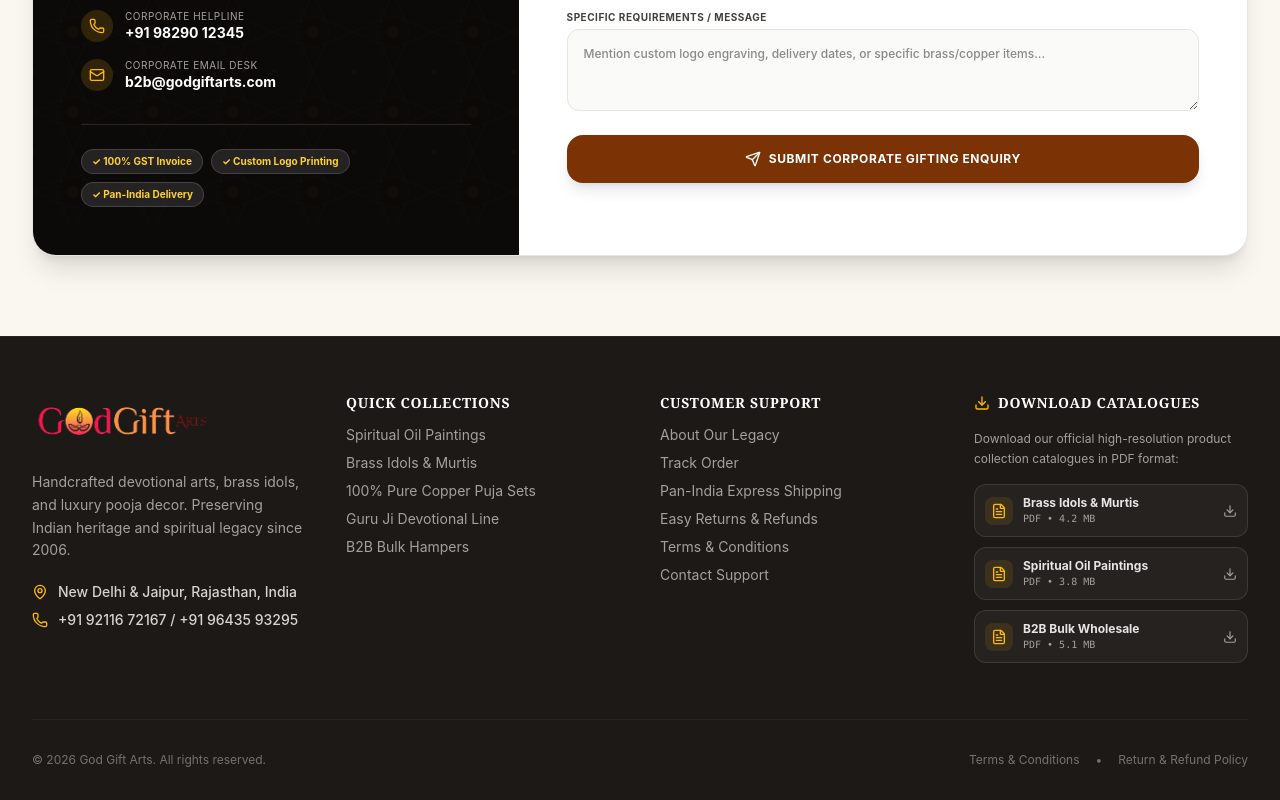
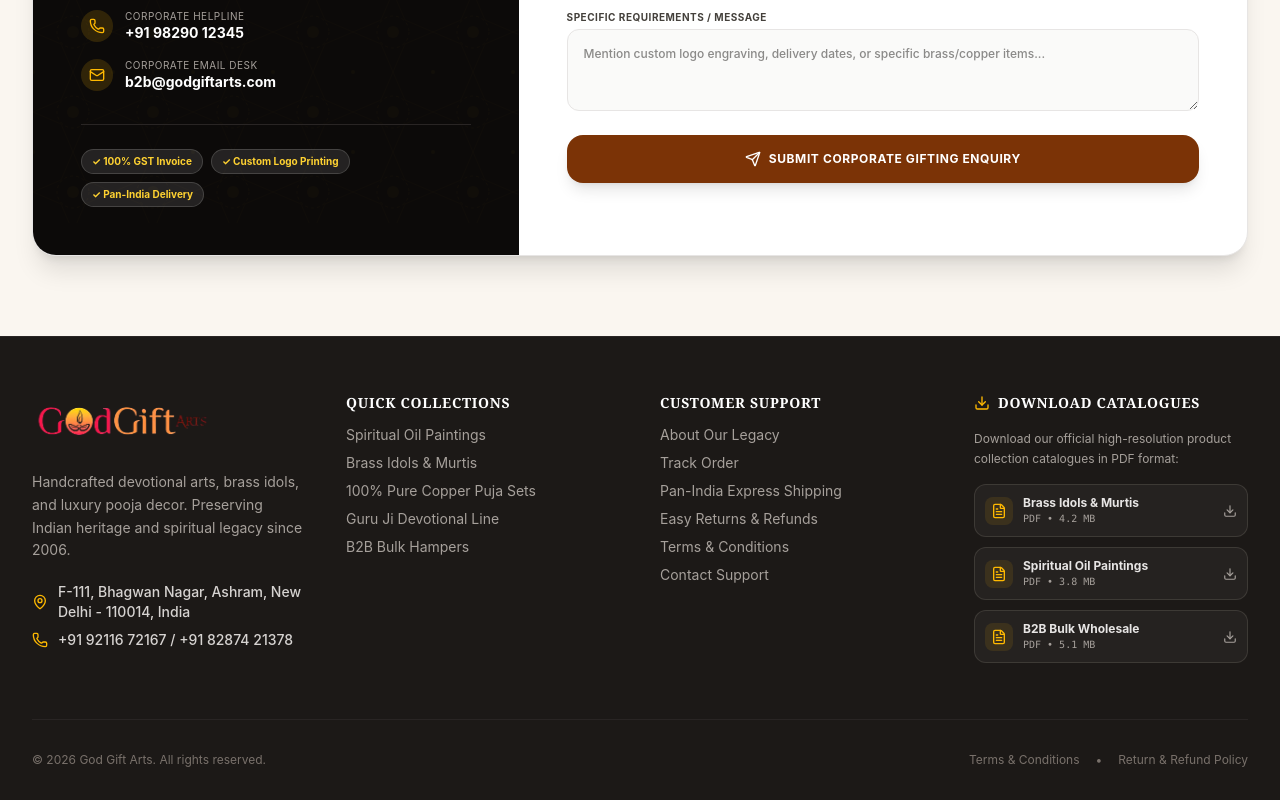
Before and after one commit to digitalcreatorss2002/godgift, a React (Vite) app: page / in a window 1280 px wide. Shown: the part 4448-5248 px from the top of the page. Built offline with nearby package versions, Linux system fonts and the light colour scheme; no server answers.

Commit message:
Update footer and customer support contact number to 8287421378 and official New Delhi address

```diff
--- a/src/components/common/Footer.jsx
+++ b/src/components/common/Footer.jsx
@@ -58,11 +58,15 @@ export default function Footer({ onNavigate }) {
             <div className="space-y-2 text-xs sm:text-sm text-stone-300 pt-1 font-medium">
               <div className="flex items-center gap-2.5">
                 <MapPin className="w-4 h-4 text-amber-400 flex-shrink-0" />
-                <span>New Delhi & Jaipur, Rajasthan, India</span>
+                <span>F-111, Bhagwan Nagar, Ashram, New Delhi - 110014, India</span>
               </div>
               <div className="flex items-center gap-2.5">
                 <Phone className="w-4 h-4 text-amber-400 flex-shrink-0" />
-                <span>+91 92116 72167 / +91 96435 93295</span>
+                <span>
+                  <a href="tel:+919211672167" className="hover:text-amber-400 transition-colors">+91 92116 72167</a>
+                  {" / "}
+                  <a href="tel:+918287421378" className="hover:text-amber-400 transition-colors">+91 82874 21378</a>
+                </span>
               </div>
             </div>
           </div>
--- a/src/pages/ReturnsPage.jsx
+++ b/src/pages/ReturnsPage.jsx
@@ -235,7 +235,7 @@ export default function ReturnsPage({ onNavigate }) {
                 <div>
                   <span className="text-stone-400 text-[10px] uppercase block">Customer Support Helplines</span>
                   <span className="text-stone-200 font-semibold block">+91 92116 72167</span>
-                  <span className="text-stone-200 font-semibold block">+91 96435 93295</span>
+                  <span className="text-stone-200 font-semibold block">+91 82874 21378</span>
                   <span className="text-stone-200 font-semibold block">+91 96950 53606</span>
                 </div>
               </div>
--- a/src/pages/TermsPage.jsx
+++ b/src/pages/TermsPage.jsx
@@ -267,7 +267,7 @@ export default function TermsPage({ onNavigate }) {
                 <div>
                   <span className="text-stone-400 text-[10px] uppercase block">Helpline Numbers</span>
                   <span className="text-stone-200 font-semibold block">+91 92116 72167</span>
-                  <span className="text-stone-200 font-semibold block">+91 96435 93295</span>
+                  <span className="text-stone-200 font-semibold block">+91 82874 21378</span>
                   <span className="text-stone-200 font-semibold block">+91 96950 53606</span>
                 </div>
               </div>
```
